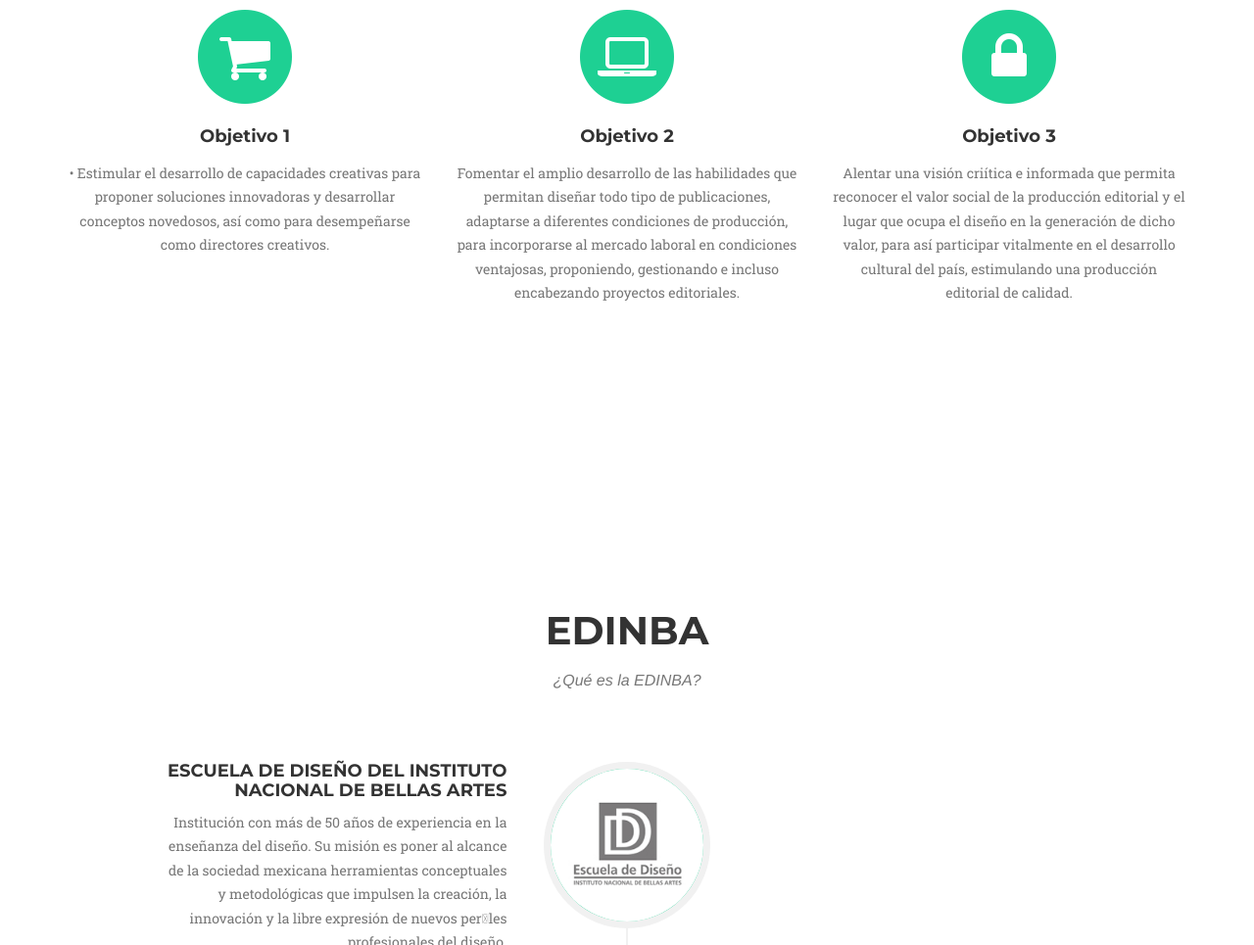
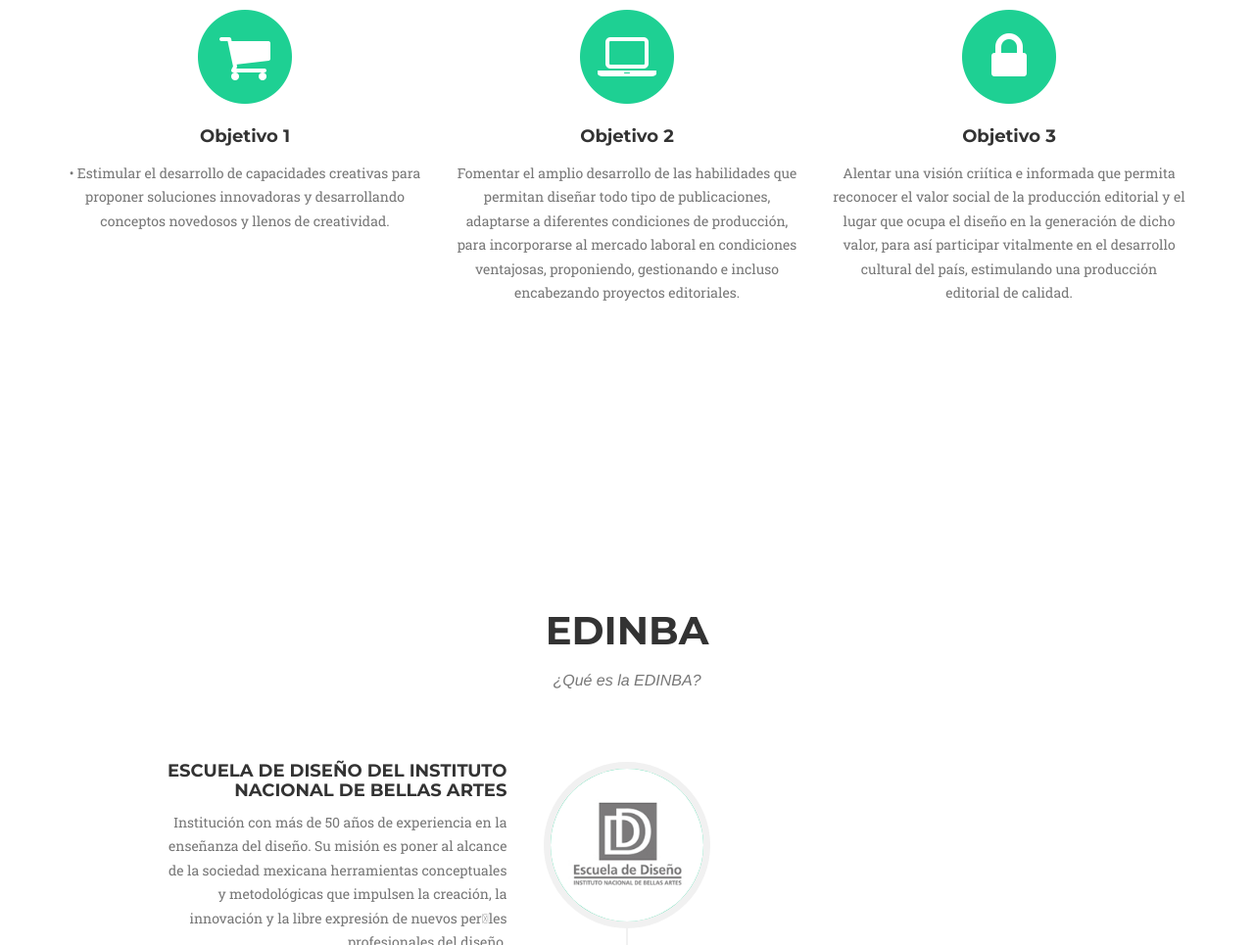
Before and after one commit to rhvill/landing-ede, a plain HTML site: page index.html in a window 1280 px wide. Shown: the part 1079-2044 px from the top of the page at 98% size. Drawn offline with nearby package versions, Linux system fonts and the light colour scheme; a web font is replaced by a local one.

Commit message:
Texto modificado
Un pequeño cambio de texto, saludos.

```diff
--- a/index.html
+++ b/index.html
@@ -108,7 +108,7 @@
                         <i class="fa fa-shopping-cart fa-stack-1x fa-inverse"></i>
                     </span>
                     <h4 class="service-heading">Objetivo 1</h4>
-                    <p class="text-muted">• Estimular el desarrollo de capacidades creativas para proponer soluciones innovadoras y desarrollar conceptos novedosos, así como para desempeñarse como directores creativos.</p>
+                    <p class="text-muted">• Estimular el desarrollo de capacidades creativas para proponer soluciones innovadoras y desarrollando conceptos novedosos y llenos de creatividad.</p>
                 </div>
                 <div class="col-md-4">
                     <span class="fa-stack fa-4x">
```
